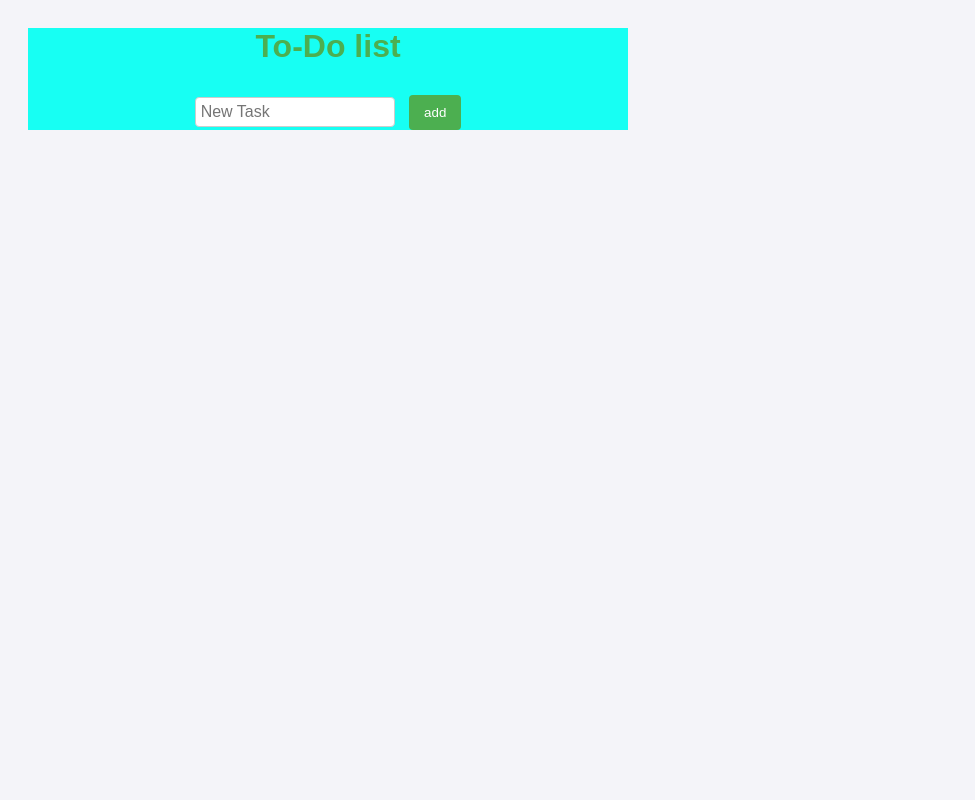
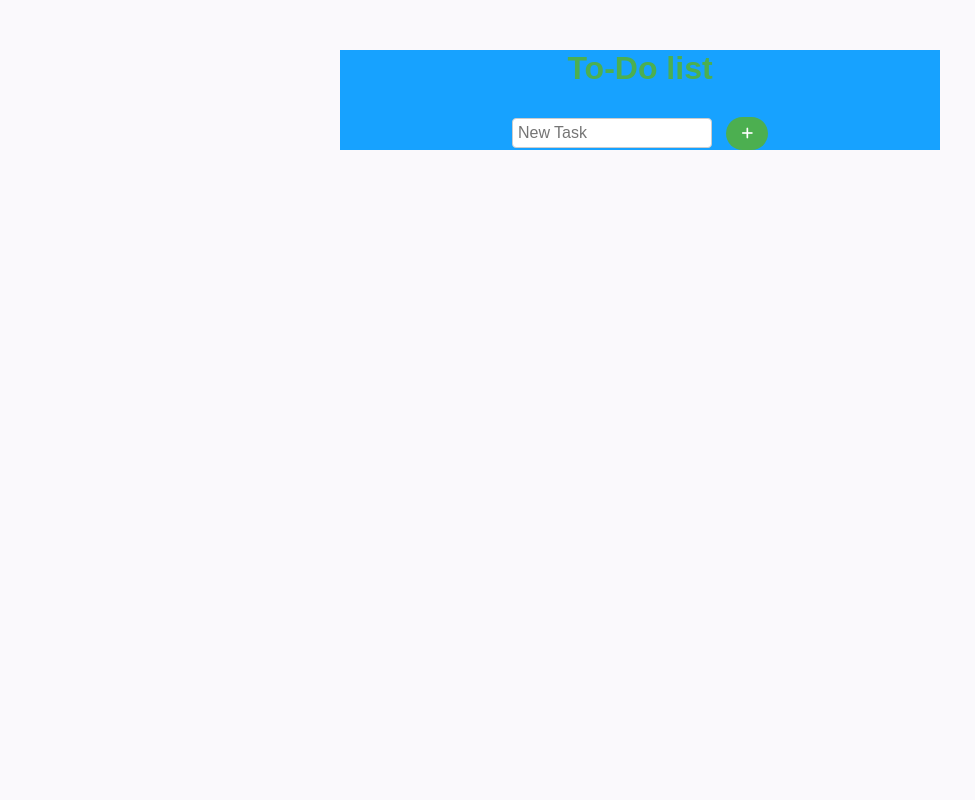
Before and after one commit to Shihana786/tudu-app, a Flask app: page / in a window 1280 px wide. Shown: the whole page, without its empty margins (0-975 px from the left). Run offline with Flask 3, Linux system fonts and the light colour scheme.

Commit message:
style changes

```diff
--- a/static/style.css
+++ b/static/style.css
@@ -1,14 +1,15 @@
 
 
-body {
+body{
     font-family: Arial, sans-serif;
-    background-color: #f4f4f9;
+    background-color: #f6f4f977;
     color: #333;
-    padding: 20px;
+    justify-content: center;
 }
 .container{
-    background-color: #17fff3;
+    background-color: #17a2ff;
     width: 600px;
+    margin: 50px auto;
 }
 
 h1 {
@@ -39,7 +40,7 @@ button {
     background-color: #4CAF50;
     color: white;
     border: none;
-    border-radius: 4px;
+    border-radius: 30px;
     cursor: pointer;
 }
 
@@ -58,7 +59,7 @@ li {
     padding: 20px;
     margin-bottom: 10px;
     border-radius: 4px;
-    display: flex;
+    display: center;
     align-items: center;
     justify-content: center;
     box-shadow: 0 2px 4px rgba(0, 0, 0, 0.1);
--- a/templates/home.html
+++ b/templates/home.html
@@ -11,7 +11,7 @@
         <h1>To-Do list</h1>
         <form method="POST" action="/add">
             <input type="text" name="tudu" placeholder="New Task" required>
-            <button type="submit">add</button>
+            <button type="submit"><i class="fa-solid fa-plus"></i></button>
         </form>
         <ul>
             {% for tudus in tudu %}
@@ -19,7 +19,7 @@
                 <span>{{tudus.name}}</span>
                 <form class="form2" action="/edit/{{tudus.id}}" method="POST" style="display:inline">
                     <input type="text" name="edit" placeholder="Edit New" required>
-                    <button type="submit">save</button>
+                    <button type="submit"><i class="fa-solid fa-floppy-disk"></i></button>
                 </form>
                 <a href="/delete/{{tudus.id}}" style="color:red"><i class="fa-solid fa-trash"></i></a>
                 <a href="/toggle/{{tudus.id}}" style="color:green"><i class="fa-solid fa-check"></i></a>
```
